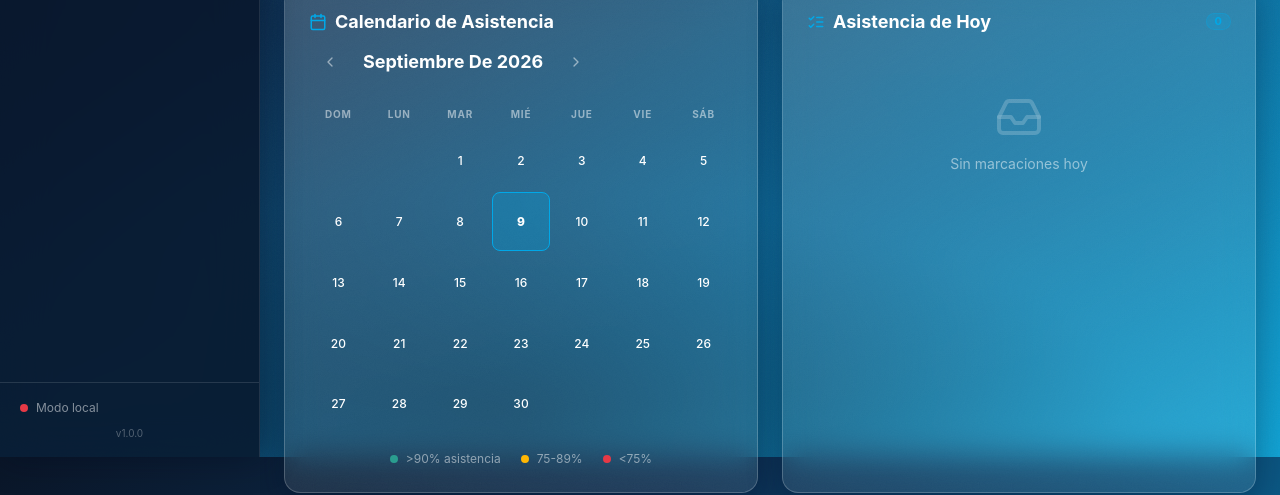
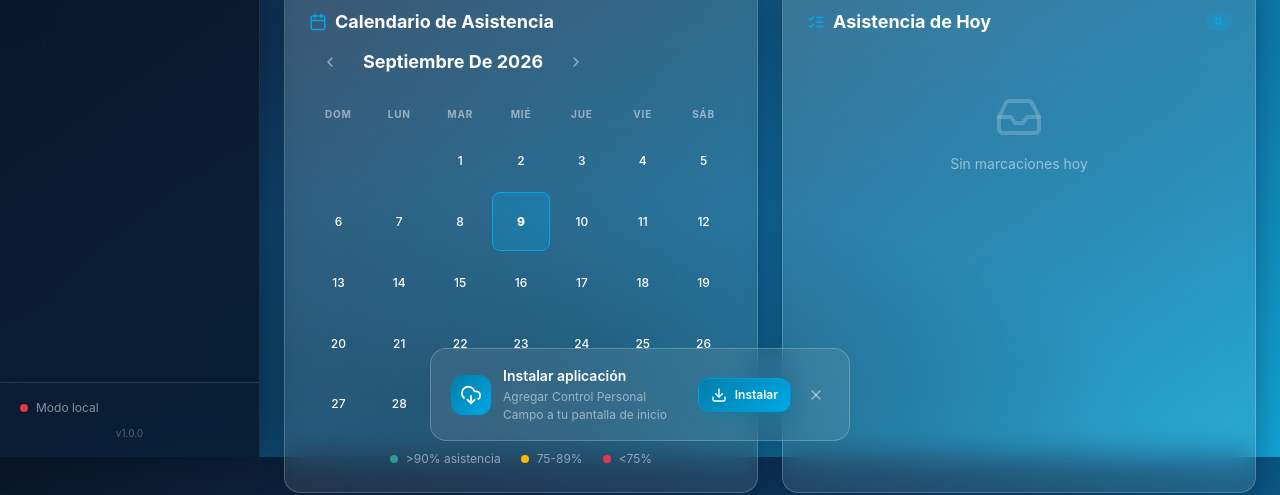
Before and after one commit to salazaroliveros-prog/asistencia_personal, a website built with Vite: page index.html in a window 1280 px wide. Shown: the part 343-838 px from the top of the page. Built offline with nearby package versions, Linux system fonts and the light colour scheme.

Commit message:
feat: restore PWA install banner with prominent install button
- Add PWA install banner at bottom of screen when app is installable
- Banner shows app icon, description, and Install button
- Dismiss banner remembered in localStorage
- Keep existing topbar install button
- Both banner and topbar buttons trigger same install flow
- CSS styling for banner with glassmorphism effect

```diff
--- a/css/components.css
+++ b/css/components.css
@@ -2156,9 +2156,56 @@ input[type="month"].input-glass {
   gap: var(--space-3);
   box-shadow: var(--shadow-lg);
   z-index: 9000;
-  max-width: 400px;
+  max-width: 420px;
   width: 90vw;
   animation: slideUpFade 0.3s ease;
+}
+
+.pwa-install-icon {
+  flex-shrink: 0;
+  width: 40px;
+  height: 40px;
+  border-radius: var(--radius-md);
+  background: linear-gradient(135deg, var(--color-primary), var(--color-secondary));
+  display: flex;
+  align-items: center;
+  justify-content: center;
+  color: #fff;
+}
+
+.pwa-install-icon svg {
+  width: 22px;
+  height: 22px;
+}
+
+.pwa-install-text {
+  flex: 1;
+  display: flex;
+  flex-direction: column;
+  gap: 2px;
+  min-width: 0;
+}
+
+.pwa-install-text strong {
+  font-size: var(--text-sm);
+  font-weight: 600;
+  color: var(--color-text);
+}
+
+.pwa-install-text span {
+  font-size: var(--text-xs);
+  color: var(--color-text-muted);
+}
+
+.pwa-install-cta {
+  flex-shrink: 0;
+  white-space: nowrap;
+}
+
+.pwa-install-close {
+  flex-shrink: 0;
+  padding: var(--space-1);
+  color: var(--color-text-muted);
 }
 
 @keyframes slideUpFade {
--- a/index.html
+++ b/index.html
@@ -150,6 +150,25 @@
 </head>
 <body>
   <a class="skip-link" href="#app">Saltar al contenido</a>
+
+  <!-- ═══════════════════════════════════════════════════════════════
+       PWA INSTALL BANNER
+  ═══════════════════════════════════════════════════════════════ -->
+  <div id="pwa-install-banner" class="pwa-install-banner" hidden role="alert" aria-live="polite">
+    <div class="pwa-install-icon" aria-hidden="true">
+      <i data-lucide="download-cloud"></i>
+    </div>
+    <div class="pwa-install-text">
+      <strong>Instalar aplicación</strong>
+      <span>Agregar Control Personal Campo a tu pantalla de inicio</span>
+    </div>
+    <button type="button" id="pwa-install-btn" class="btn btn-primary btn-sm pwa-install-cta">
+      <i data-lucide="download" aria-hidden="true"></i> Instalar
+    </button>
+    <button type="button" id="pwa-install-dismiss" class="btn btn-ghost btn-sm pwa-install-close" aria-label="Cerrar">
+      <i data-lucide="x" aria-hidden="true"></i>
+    </button>
+  </div>
 
   <!-- ═══════════════════════════════════════════════════════════════
        TOAST NOTIFICATIONS CONTAINER
--- a/js/app.js
+++ b/js/app.js
@@ -84,30 +84,69 @@ function _initModules() {
 // INSTALACIÓN PWA
 // ─────────────────────────────────────────────────────────────────────────────
 let _deferredInstallPrompt = null;
+const PWA_DISMISS_KEY = 'cpc_pwa_install_dismissed';
 
 function _initPwaInstall() {
   const installButton = document.getElementById('btn-install-app');
-  if (!installButton) return;
+  const banner = document.getElementById('pwa-install-banner');
+  const bannerInstallBtn = document.getElementById('pwa-install-btn');
+  const bannerDismissBtn = document.getElementById('pwa-install-dismiss');
+
+  // Si el usuario ya descartó el banner, no mostrarlo
+  const dismissed = localStorage.getItem(PWA_DISMISS_KEY);
 
   window.addEventListener('beforeinstallprompt', (event) => {
     event.preventDefault();
     _deferredInstallPrompt = event;
-    installButton.hidden = false;
+
+    // Mostrar botón en topbar
+    if (installButton) installButton.hidden = false;
+
+    // Mostrar banner a menos que lo haya descartado
+    if (banner && !dismissed) {
+      banner.hidden = false;
+      if (window.lucide) lucide.createIcons({ nodes: [banner] });
+    }
   });
 
   window.addEventListener('appinstalled', () => {
     _deferredInstallPrompt = null;
-    installButton.hidden = true;
+    if (installButton) installButton.hidden = true;
+    if (banner) banner.hidden = true;
+    localStorage.removeItem(PWA_DISMISS_KEY);
     Alerts.success('La aplicación quedó instalada en este dispositivo.', 'Instalación completada');
   });
 
-  installButton.addEventListener('click', async () => {
-    if (!_deferredInstallPrompt) return;
-    _deferredInstallPrompt.prompt();
-    const choice = await _deferredInstallPrompt.userChoice;
-    if (choice.outcome === 'accepted') installButton.hidden = true;
-    _deferredInstallPrompt = null;
-  });
+  // Click en botón topbar
+  if (installButton) {
+    installButton.addEventListener('click', _triggerInstall);
+  }
+
+  // Click en botón del banner
+  if (bannerInstallBtn) {
+    bannerInstallBtn.addEventListener('click', _triggerInstall);
+  }
+
+  // Cerrar banner (descartar)
+  if (bannerDismissBtn) {
+    bannerDismissBtn.addEventListener('click', () => {
+      if (banner) banner.hidden = true;
+      localStorage.setItem(PWA_DISMISS_KEY, '1');
+    });
+  }
+}
+
+async function _triggerInstall() {
+  if (!_deferredInstallPrompt) return;
+  _deferredInstallPrompt.prompt();
+  const choice = await _deferredInstallPrompt.userChoice;
+  if (choice.outcome === 'accepted') {
+    const installButton = document.getElementById('btn-install-app');
+    const banner = document.getElementById('pwa-install-banner');
+    if (installButton) installButton.hidden = true;
+    if (banner) banner.hidden = true;
+  }
+  _deferredInstallPrompt = null;
 }
 
 // ─────────────────────────────────────────────────────────────────────────────
```
